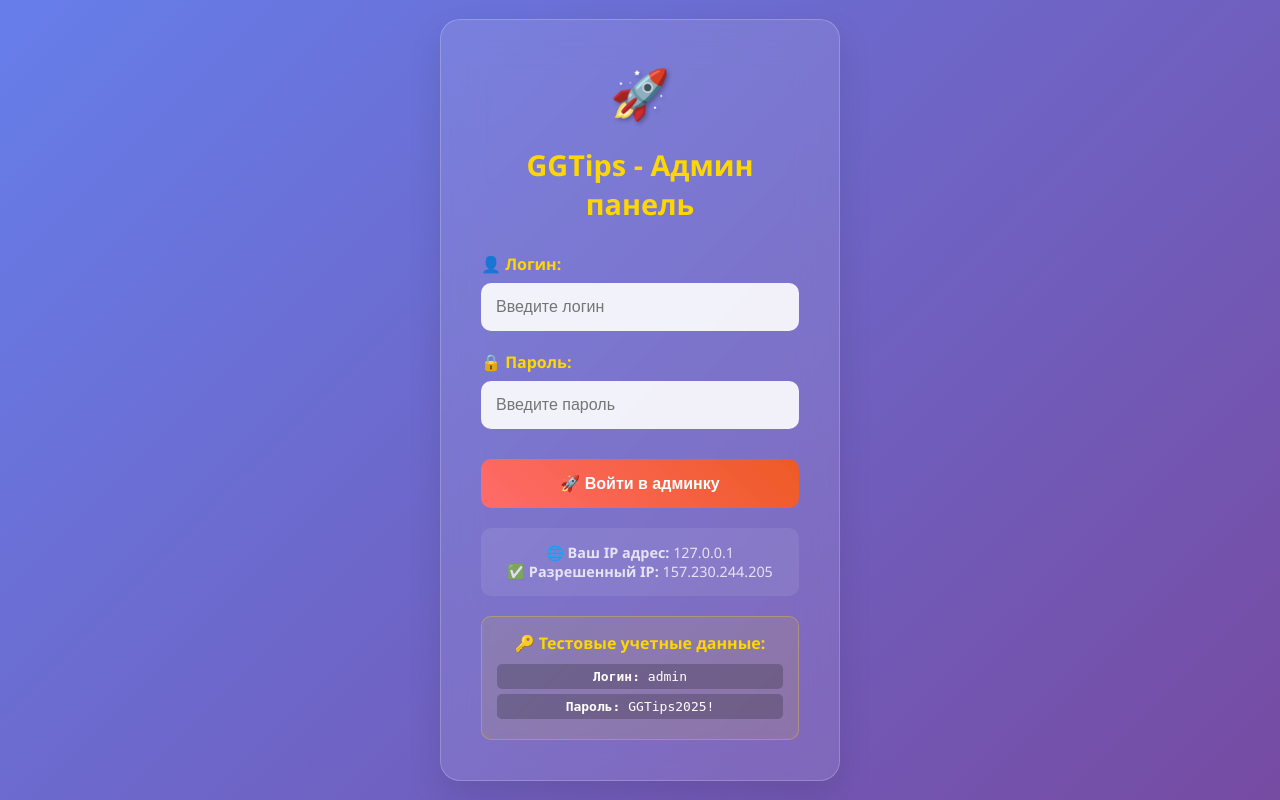
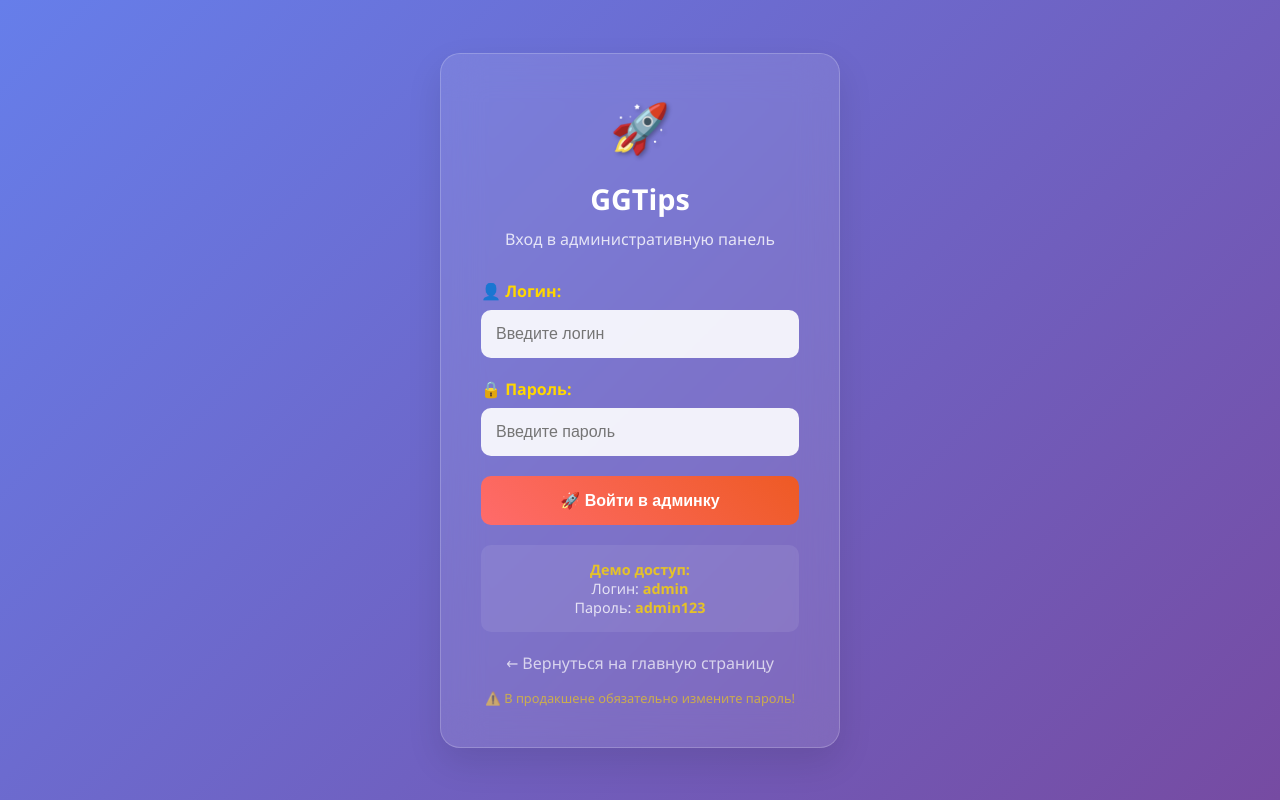
Before and after one commit to Klyotsa/ggtipssite, a PHP site: page /admin_login.php in a window 1280 px wide. Run offline with PHP 8.4, Linux system fonts and the light colour scheme.

Commit message:
Add admin authentication system with login/logout functionality

```diff
--- a/admin_login.php
+++ b/admin_login.php
@@ -1,50 +1,33 @@
 <?php
 session_start();
-require_once 'backend/config.php';
 
-// Если уже авторизован, перенаправляем на панель
+// Если уже авторизован, перенаправляем на главную страницу админки
 if (isset($_SESSION['admin_logged_in']) && $_SESSION['admin_logged_in'] === true) {
     header('Location: admin_panel.php');
     exit;
 }
 
 $error = '';
-$success = '';
-
-// Проверяем IP адрес
-$client_ip = $_SERVER['REMOTE_ADDR'] ?? '';
-$allowed_ip = '157.230.244.205'; // Ваш IP адрес
 
 // Обработка формы входа
 if ($_POST) {
     $username = $_POST['username'] ?? '';
     $password = $_POST['password'] ?? '';
 
-    // Проверяем IP адрес
-    if ($client_ip !== $allowed_ip) {
-        $error = 'Доступ к странице входа разрешен только с IP: ' . $allowed_ip;
-    } else {
-        // Проверяем учетные данные
-        if ($username === 'admin' && $password === 'GGTips2025!') {
+    // Проверяем учетные данные администратора
+    if ($username === 'admin' && $password === 'admin123') {
         $_SESSION['admin_logged_in'] = true;
         $_SESSION['admin_username'] = $username;
-            $_SESSION['admin_ip'] = $client_ip;
         $_SESSION['admin_login_time'] = time();
 
-            // Логируем вход
-            logActivity(1, 'admin_login', 'Успешный вход в админку', ['ip' => $client_ip]);
+        // Логируем успешный вход
+        error_log("Admin login successful: $username from " . ($_SERVER['REMOTE_ADDR'] ?? 'unknown'));
 
         header('Location: admin_panel.php');
         exit;
     } else {
-            $error = 'Неверный логин или пароль';
-
-            // Логируем неудачную попытку
-            logActivity(1, 'admin_login_failed', 'Неудачная попытка входа в админку', [
-                'ip' => $client_ip,
-                'username' => $username
-            ]);
-        }
+        $error = 'Неверный логин или пароль!';
+        error_log("Admin login failed: $username from " . ($_SERVER['REMOTE_ADDR'] ?? 'unknown'));
     }
 }
 ?>
@@ -53,7 +36,7 @@ if ($_POST) {
 <head>
     <meta charset="UTF-8">
     <meta name="viewport" content="width=device-width, initial-scale=1.0">
-    <title>GGTips - Вход в админку</title>
+    <title>GGTips - Вход в админ панель</title>
     <style>
         * {
             margin: 0;
@@ -86,13 +69,20 @@ if ($_POST) {
         .logo {
             font-size: 3em;
             margin-bottom: 20px;
+            color: #ffd700;
             text-shadow: 2px 2px 4px rgba(0,0,0,0.3);
         }
 
         .title {
             font-size: 1.8em;
+            margin-bottom: 10px;
+            color: white;
+        }
+
+        .subtitle {
+            font-size: 1em;
             margin-bottom: 30px;
-            color: #ffd700;
+            opacity: 0.8;
         }
 
         .form-group {
@@ -121,7 +111,7 @@ if ($_POST) {
         .form-input:focus {
             outline: none;
             background: rgba(255, 255, 255, 1);
-            box-shadow: 0 0 0 3px rgba(255, 215, 0, 0.3);
+            box-shadow: 0 0 20px rgba(255, 215, 0, 0.3);
         }
 
         .login-btn {
@@ -134,33 +124,25 @@ if ($_POST) {
             font-size: 16px;
             font-weight: bold;
             cursor: pointer;
-            transition: transform 0.3s ease;
-            margin-top: 10px;
+            transition: transform 0.3s ease, box-shadow 0.3s ease;
         }
 
         .login-btn:hover {
-            transform: scale(1.02);
+            transform: translateY(-2px);
+            box-shadow: 0 10px 25px rgba(0,0,0,0.2);
         }
 
-        .error {
+        .error-message {
             background: rgba(255, 0, 0, 0.2);
             color: #ff6b6b;
             padding: 15px;
             border-radius: 10px;
             margin-bottom: 20px;
             border: 1px solid rgba(255, 0, 0, 0.3);
+            font-weight: bold;
         }
 
-        .success {
-            background: rgba(76, 175, 80, 0.2);
-            color: #4CAF50;
-            padding: 15px;
-            border-radius: 10px;
-            margin-bottom: 20px;
-            border: 1px solid rgba(76, 175, 80, 0.3);
-        }
-
-        .ip-info {
+        .credentials-info {
             background: rgba(255, 255, 255, 0.1);
             padding: 15px;
             border-radius: 10px;
@@ -169,67 +151,70 @@ if ($_POST) {
             opacity: 0.8;
         }
 
-        .credentials {
-            background: rgba(255, 215, 0, 0.1);
-            padding: 15px;
-            border-radius: 10px;
-            margin-top: 20px;
-            border: 1px solid rgba(255, 215, 0, 0.3);
+        .credentials-info strong {
+            color: #ffd700;
         }
 
-        .credentials h4 {
-            color: #ffd700;
-            margin-bottom: 10px;
+        .back-link {
+            margin-top: 20px;
+            display: block;
+            color: rgba(255, 255, 255, 0.7);
+            text-decoration: none;
+            transition: color 0.3s ease;
         }
 
-        .credentials p {
-            margin: 5px 0;
-            font-family: monospace;
-            background: rgba(0, 0, 0, 0.2);
-            padding: 5px;
-            border-radius: 5px;
+        .back-link:hover {
+            color: white;
+        }
+
+        .security-note {
+            font-size: 0.8em;
+            opacity: 0.6;
+            margin-top: 15px;
+            color: #ffd700;
         }
     </style>
 </head>
 <body>
     <div class="login-container">
         <div class="logo">🚀</div>
-        <h1 class="title">GGTips - Админ панель</h1>
+        <h1 class="title">GGTips</h1>
+        <p class="subtitle">Вход в административную панель</p>
 
         <?php if ($error): ?>
-            <div class="error">❌ <?php echo htmlspecialchars($error); ?></div>
+            <div class="error-message">
+                ❌ <?php echo htmlspecialchars($error); ?>
+            </div>
         <?php endif; ?>
 
-        <?php if ($success): ?>
-            <div class="success">✅ <?php echo htmlspecialchars($success); ?></div>
-        <?php endif; ?>
-
-        <form method="POST">
+        <form method="POST" action="">
             <div class="form-group">
                 <label for="username">👤 Логин:</label>
                 <input type="text" id="username" name="username" class="form-input"
-                       placeholder="Введите логин" required>
+                       placeholder="Введите логин" required autocomplete="username">
             </div>
 
             <div class="form-group">
                 <label for="password">🔒 Пароль:</label>
                 <input type="password" id="password" name="password" class="form-input"
-                       placeholder="Введите пароль" required>
+                       placeholder="Введите пароль" required autocomplete="current-password">
             </div>
 
-            <button type="submit" class="login-btn">🚀 Войти в админку</button>
+            <button type="submit" class="login-btn">
+                🚀 Войти в админку
+            </button>
         </form>
 
-        <div class="ip-info">
-            <strong>🌐 Ваш IP адрес:</strong> <?php echo htmlspecialchars($client_ip); ?>
-            <br>
-            <strong>✅ Разрешенный IP:</strong> <?php echo htmlspecialchars($allowed_ip); ?>
+        <div class="credentials-info">
+            <strong>Демо доступ:</strong><br>
+            Логин: <strong>admin</strong><br>
+            Пароль: <strong>admin123</strong>
         </div>
 
-        <div class="credentials">
-            <h4>🔑 Тестовые учетные данные:</h4>
-            <p><strong>Логин:</strong> admin</p>
-            <p><strong>Пароль:</strong> GGTips2025!</p>
+        <a href="../" class="back-link">← Вернуться на главную страницу</a>
+
+        <div class="security-note">
+            ⚠️ В продакшене обязательно измените пароль!
         </div>
     </div>
 </body>
```
Also changed, not shown: admin_auth.php (added, +114 -0 lines), admin_logout.php (+3 -17 lines). Lines whose indentation alone changed are shown as unchanged.
